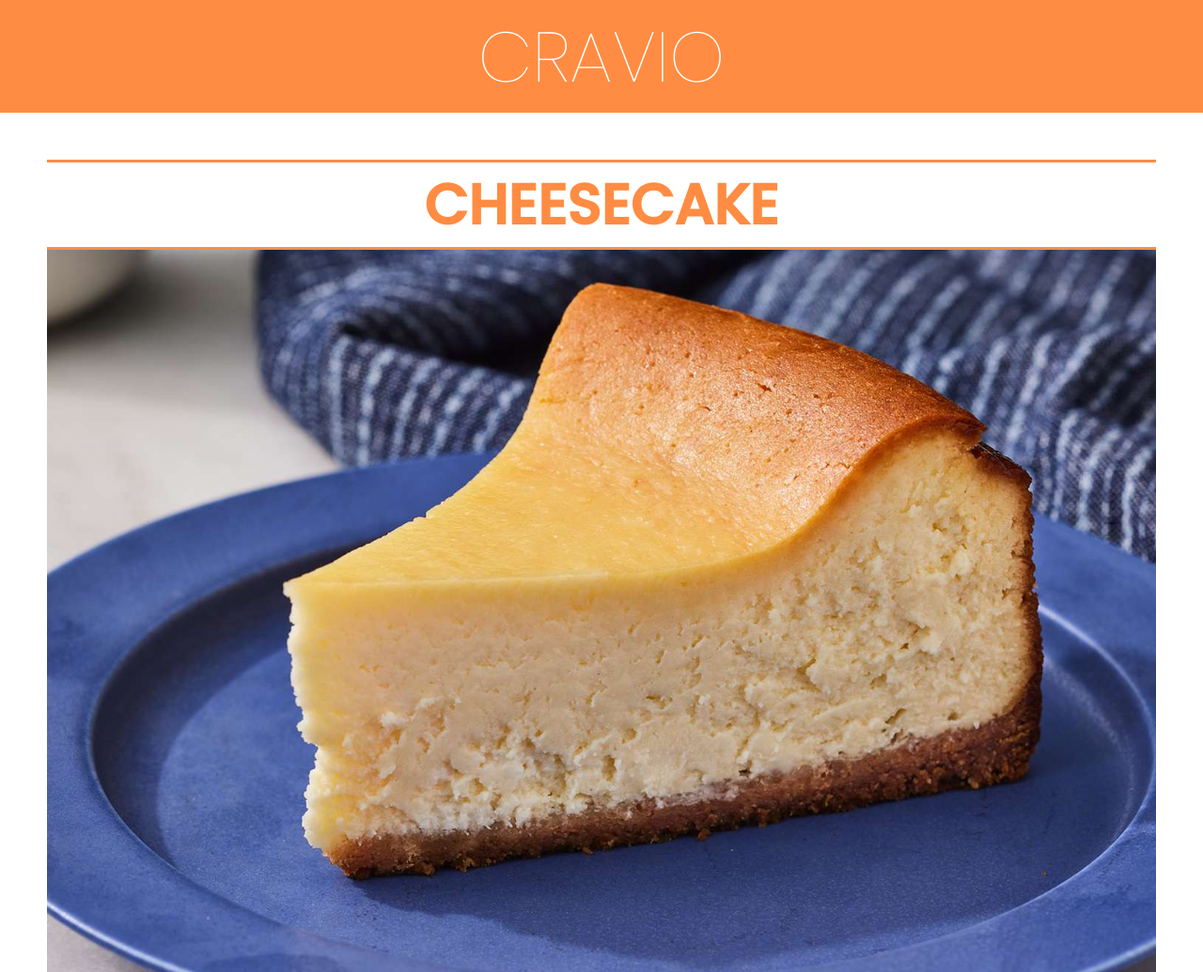
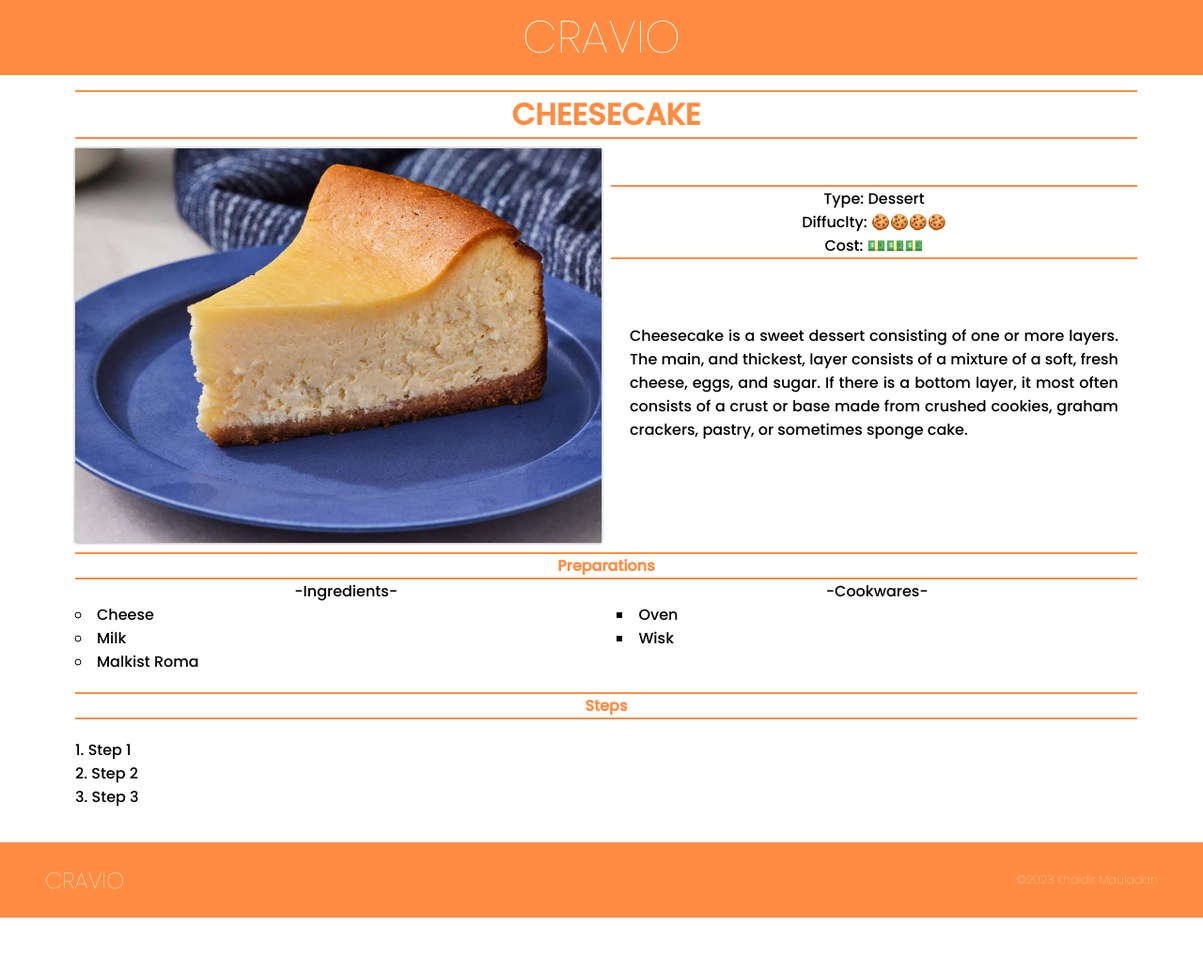
Before and after one commit to khadrmd/CRAVIO, a website: page public/HTML/recipe.html in a window 1280 px wide. Shown: the top 1035 px of the page at 94% size. After the commit the page ends 977 px from the top, so only its background shows below. Drawn offline with Linux system fonts and the light colour scheme.

Commit message:
upd:responsiveness

```diff
--- a/public/CSS/index.css
+++ b/public/CSS/index.css
@@ -114,7 +114,7 @@ footer > h1 {
   color: white;
 }
 
-@media only screen and (min-width: 600px) {
+@media all and (min-width: 600px) {
   .card:hover {
     transform: scale(1.02);
   }
--- a/public/CSS/recipe.css
+++ b/public/CSS/recipe.css
@@ -2,7 +2,7 @@
   font-family: "Poppins", sans-serif;
   margin: 0;
   padding: 0;
-  font-size: 20px;
+  font-size: 1rem;
 
   /* border: 1px solid red; */
 }
@@ -14,8 +14,10 @@ body {
 }
 
 main {
+  display: flex;
+  flex-direction: column;
   background-color: white;
-  padding: 50px;
+  padding: 1rem 2rem;
 }
 
 header {
@@ -23,99 +25,192 @@ header {
   display: flex;
   justify-content: center;
   align-items: center;
-  height: 120px;
+  height: 80px;
 }
 
 header > h1 {
   color: white;
-  font-size: 75px;
+  font-size: 3rem;
   font-weight: 100;
   justify-items: center;
 }
 
 .recipe-title {
-  border-top: 3px solid #ff8c42;
-  border-bottom: 3px solid #ff8c42;
+  border-top: 2px solid #ff8c42;
+  border-bottom: 2px solid #ff8c42;
   text-transform: uppercase;
   color: #ff8c42;
   text-align: center;
-  font-size: 60px;
+  font-size: 2rem;
 }
 
 .recipe-img {
+  box-shadow: 0 0 3px rgba(0, 0, 0, 0.5);
+  margin-block: 10px;
+  align-self: center;
+  justify-self: center;
   width: 100%;
+  max-width: 800px;
 }
 
 .recipe-group {
   display: flex;
-  flex-direction: row;
+  flex-direction: column;
   justify-content: center;
   align-content: center;
-  gap: 50px;
-  border-top: 3px solid #ff8c42;
-  border-bottom: 3px solid #ff8c42;
+  border-top: 2px solid #ff8c42;
+  border-bottom: 2px solid #ff8c42;
 }
 
 .recipe-group > span {
-  font-size: 25px;
+  text-align: center;
 }
 
 .recipe-desc {
   padding-top: 20px;
   padding-bottom: 20px;
-  text-align: center;
+  text-align: justify;
 }
 
 .recipe-prep {
-  display: flex;
-  flex-direction: row;
+  display: grid;
+  grid-template-areas:
+    "prep-title prep-title"
+    "prep-ingredients prep-cookwares";
+}
+
+.recipe-prep > h2 {
+  grid-area: prep-title;
+  align-self: center;
 }
 
 .recipe-steps {
   list-style-position: inside;
-  padding-top: 20px;
-  padding-bottom: 20px;
+}
+
+.steps {
+  padding-block: 20px;
 }
 
 h2 {
-  font-size: 25px;
-  border-top: 3px solid #ff8c42;
-  border-bottom: 3px solid #ff8c42;
+  font-size: 1rem;
+  border-top: 2px solid #ff8c42;
+  border-bottom: 2px solid #ff8c42;
   text-align: center;
   color: #ff8c42;
 }
 
-.prep-ingredients,
-.prep-cookware {
+.prep-ingredients {
+  grid-area: prep-ingredients;
   width: 100%;
+  list-style-position: inside;
+  list-style-type: circle;
   padding-bottom: 20px;
+}
+
+.prep-cookwares {
+  grid-area: prep-cookwares;
+  width: 100%;
   list-style-position: inside;
+  list-style-type: square;
+  padding-bottom: 20px;
 }
 
 h3 {
-  font-size: 20px;
+  font-size: 1rem;
   text-align: center;
   font-weight: normal;
 }
 
 footer {
   background-color: #ff8c42;
-  height: 120px;
+  height: 80px;
   display: flex;
   justify-content: space-between;
   align-items: center;
 
-  padding: 0 50px;
+  padding: 0 3rem;
 }
 
 footer > p {
-  font-size: 16px;
+  font-size: 0.8rem;
   font-weight: 100;
   color: white;
 }
 
 footer > h1 {
-  font-size: 40px;
+  font-size: 1.5rem;
   font-weight: 100;
   color: white;
 }
+
+@media all and (min-width: 600px) {
+  main {
+    padding: 1rem 5rem;
+  }
+}
+
+@media all and (min-width: 1000px) {
+  main {
+    display: grid;
+    grid-template-areas:
+      "recipe-title recipe-title"
+      "recipe-image recipe-group"
+      "recipe-image recipe-desc"
+      "recipe-prep recipe-prep"
+      "recipe-steps recipe-steps";
+    grid-template-columns: 50% 50%;
+    column-gap: 10px;
+  }
+
+  .recipe-title {
+    grid-area: recipe-title;
+  }
+
+  .recipe-img {
+    grid-area: recipe-image;
+  }
+
+  .recipe-group {
+    align-self: center;
+    grid-area: recipe-group;
+  }
+
+  .recipe-desc {
+    grid-area: recipe-desc;
+    padding: 20px;
+  }
+
+  .recipe-prep {
+    grid-area: recipe-prep;
+  }
+
+  .recipe-steps {
+    grid-area: recipe-steps;
+  }
+}
+
+@media all and (min-width: 1400px) {
+  main {
+    display: grid;
+    grid-template-areas:
+      "recipe-title recipe-title"
+      "recipe-image recipe-group"
+      "recipe-image recipe-desc"
+      "recipe-image recipe-prep"
+      "recipe-steps recipe-steps";
+    grid-template-columns: 50% 50%;
+    column-gap: 10px;
+  }
+
+  .recipe-group {
+    flex-direction: row;
+    justify-content: space-evenly;
+    align-items: center;
+    align-self: center;
+  }
+
+  .steps {
+    margin: 0 10rem;
+  }
+}
--- a/public/HTML/recipe.html
+++ b/public/HTML/recipe.html
@@ -27,26 +27,28 @@
         crust or base made from crushed cookies, graham crackers, pastry, or
         sometimes sponge cake.
       </p>
-      <h2>Preparations</h2>
       <div class="recipe-prep">
+        <h2>Preparations</h2>
         <ul class="prep-ingredients">
           <h3>-Ingredients-</h3>
           <li>Cheese</li>
           <li>Milk</li>
           <li>Malkist Roma</li>
         </ul>
-        <ul class="prep-cookware">
-          <h3>-Cookware-</h3>
+        <ul class="prep-cookwares">
+          <h3>-Cookwares-</h3>
           <li>Oven</li>
           <li>Wisk</li>
         </ul>
       </div>
-      <h2>Steps</h2>
-      <ol class="recipe-steps">
-        <li>Step 1</li>
-        <li>Step 2</li>
-        <li>Step 3</li>
-      </ol>
+      <div class="recipe-steps">
+        <h2>Steps</h2>
+        <ol class="steps">
+          <li>Step 1</li>
+          <li>Step 2</li>
+          <li>Step 3</li>
+        </ol>
+      </div>
     </main>
     <footer>
       <h1>CRAVIO</h1>
```
Also changed, not shown: data/data.json (added, +43 -0 lines).
